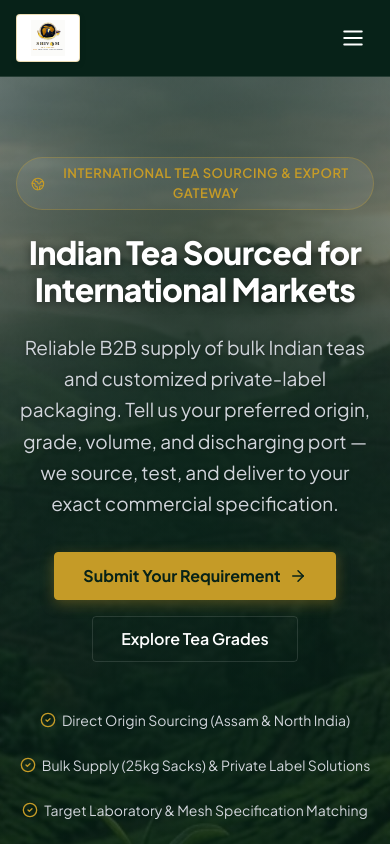
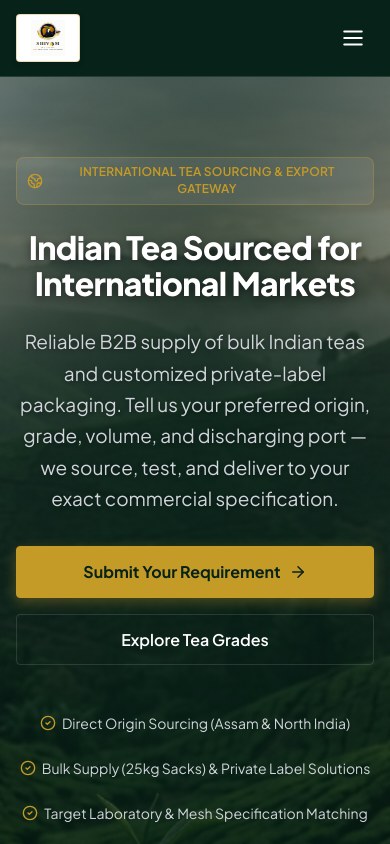
Before and after one commit to sarthaksarvaiya/shivom-global-website, a React (Vite) app: page / in a window 390 px wide. Shown: the top 844 px of the page. Built offline with nearby package versions, Linux system fonts and the light colour scheme.

Commit message:
fix(responsive): resolve mobile horizontal overflow and form CTA text wrapping

```diff
--- a/src/components/home/GradeMatrix.tsx
+++ b/src/components/home/GradeMatrix.tsx
@@ -155,7 +155,7 @@ export const GradeMatrix: React.FC<GradeMatrixProps> = ({ onSelectGrade }) => {
         </div>
 
         {/* Active Grade Deep-Dive Spotlight Card */}
-        <div className="card" style={{ padding: 'var(--space-8)', maxWidth: '960px', margin: '0 auto' }}>
+        <div className="card grade-spotlight-card" style={{ maxWidth: '960px', margin: '0 auto' }}>
           <div style={{ display: 'grid', gridTemplateColumns: '1fr 1fr', gap: 'var(--space-8)' }} className="grade-spotlight-grid">
 
             {/* Left Column: Grade Overview & Sizing */}
@@ -240,8 +240,10 @@ export const GradeMatrix: React.FC<GradeMatrixProps> = ({ onSelectGrade }) => {
                   className="btn btn-primary"
                   style={{ width: '100%', justifyContent: 'center' }}
                 >
-                  <span>Request Quotation for {activeGrade.code} Grade</span>
-                  <ArrowRight size={16} />
+                  <span style={{ display: 'inline-flex', alignItems: 'center', justifyContent: 'center', gap: '8px', flexWrap: 'wrap' }}>
+                    <span>Request Quotation for {activeGrade.code} Grade</span>
+                    <ArrowRight size={16} style={{ flexShrink: 0 }} />
+                  </span>
                 </button>
               </div>
             </div>
--- a/src/components/home/HeroSection.tsx
+++ b/src/components/home/HeroSection.tsx
@@ -77,18 +77,10 @@ export const HeroSection: React.FC<HeroSectionProps> = ({
         <div style={{ maxWidth: '880px', margin: '0 auto', textAlign: 'center' }}>
 
           {/* Trust Eyebrow Badge */}
-          <div style={{
-            display: 'inline-flex',
-            alignItems: 'center',
-            gap: '8px',
-            backgroundColor: 'rgba(255, 255, 255, 0.08)',
-            border: '1px solid rgba(197, 155, 39, 0.3)',
-            padding: '6px 14px',
-            borderRadius: 'var(--radius-full)',
-            marginBottom: 'var(--space-6)'
-          }}>
-            <Globe2 size={16} color="var(--color-accent-gold)" />
-            <span style={{ fontSize: '0.8125rem', fontWeight: 600, color: 'var(--color-accent-gold)', letterSpacing: '0.04em', textTransform: 'uppercase' }}>
+          {/* Trust Eyebrow Badge */}
+          <div className="hero-eyebrow-badge">
+            <Globe2 size={16} color="var(--color-accent-gold)" style={{ flexShrink: 0 }} />
+            <span>
               International Tea Sourcing & Export Gateway
             </span>
           </div>
@@ -106,7 +98,7 @@ export const HeroSection: React.FC<HeroSectionProps> = ({
           </p>
 
           {/* Dual Action CTAs */}
-          <div style={{ display: 'flex', justifyContent: 'center', gap: 'var(--space-4)', flexWrap: 'wrap', marginBottom: 'var(--space-12)' }}>
+          <div className="hero-cta-group" style={{ display: 'flex', justifyContent: 'center', gap: 'var(--space-4)', flexWrap: 'wrap', marginBottom: 'var(--space-12)' }}>
             <a
               href="#requirement-form"
               onClick={(e) => {
@@ -142,16 +134,16 @@ export const HeroSection: React.FC<HeroSectionProps> = ({
 
           {/* Core Trust Anchors */}
           <div style={{ display: 'flex', justifyContent: 'center', flexWrap: 'wrap', gap: 'var(--space-6)', color: 'var(--text-inverse-muted)', fontSize: '0.875rem' }}>
-            <div style={{ display: 'flex', alignItems: 'center', gap: '6px' }}>
-              <CheckCircle2 size={16} color="var(--color-accent-gold)" />
+            <div style={{ display: 'flex', alignItems: 'flex-start', gap: '6px' }}>
+              <CheckCircle2 size={16} color="var(--color-accent-gold)" style={{ flexShrink: 0, marginTop: '2px' }} />
               <span>Direct Origin Sourcing (Assam & North India)</span>
             </div>
-            <div style={{ display: 'flex', alignItems: 'center', gap: '6px' }}>
-              <CheckCircle2 size={16} color="var(--color-accent-gold)" />
+            <div style={{ display: 'flex', alignItems: 'flex-start', gap: '6px' }}>
+              <CheckCircle2 size={16} color="var(--color-accent-gold)" style={{ flexShrink: 0, marginTop: '2px' }} />
               <span>Bulk Supply (25kg Sacks) & Private Label Solutions</span>
             </div>
-            <div style={{ display: 'flex', alignItems: 'center', gap: '6px' }}>
-              <CheckCircle2 size={16} color="var(--color-accent-gold)" />
+            <div style={{ display: 'flex', alignItems: 'flex-start', gap: '6px' }}>
+              <CheckCircle2 size={16} color="var(--color-accent-gold)" style={{ flexShrink: 0, marginTop: '2px' }} />
               <span>Target Laboratory & Mesh Specification Matching</span>
             </div>
           </div>
@@ -159,6 +151,7 @@ export const HeroSection: React.FC<HeroSectionProps> = ({
 
         {/* Commercial Pillar Strip (Zero Fake Counters) */}
         <div
+          className="hero-pillars-grid"
           style={{
             marginTop: 'var(--space-16)',
             paddingTop: 'var(--space-8)',
--- a/src/components/layout/SiteFooter.tsx
+++ b/src/components/layout/SiteFooter.tsx
@@ -205,7 +205,7 @@ export const SiteFooter: React.FC = () => {
             © 2026 <strong>SHIVOM GLOBAL</strong>. All rights reserved. Registered Indian Enterprise.
           </div>
 
-          <div style={{ display: 'flex', alignItems: 'center', gap: 'var(--space-4)' }}>
+          <div style={{ display: 'flex', alignItems: 'center', gap: 'var(--space-4)', flexWrap: 'wrap' }}>
             <span className="spec-badge" style={{ backgroundColor: 'rgba(255, 255, 255, 0.06)', color: 'var(--color-gold-sheen)' }}>
               "Buyer-First, Inventory-Last" (DEC-001)
             </span>
--- a/src/styles/index.css
+++ b/src/styles/index.css
@@ -198,13 +198,53 @@ small, .text-sm {
   font-family: var(--font-primary);
   font-size: 0.9375rem;
   font-weight: var(--weight-semibold);
-  line-height: 1;
+  line-height: 1.35;
   text-decoration: none;
   border-radius: var(--radius-sm);
   cursor: pointer;
   transition: all var(--transition-normal);
   border: 1px solid transparent;
-  white-space: nowrap;
+  max-width: 100%;
+  box-sizing: border-box;
+  text-align: center;
+  min-height: 44px;
+}
+
+.btn svg {
+  flex-shrink: 0;
+}
+
+/* Preserve desktop compactness where space permits */
+@media (min-width: 769px) {
+  .btn:not(.btn-wrap):not([style*="width: 100%"]):not([style*="width:100%"]):not(.btn-requirement-submit) {
+    white-space: nowrap;
+  }
+}
+
+/* Mobile & narrow viewports: allow graceful text wrap and auto-adapting height */
+@media (max-width: 768px) {
+  .btn {
+    white-space: normal;
+    overflow-wrap: break-word;
+    word-break: normal;
+    line-height: 1.35;
+    min-height: 44px;
+    height: auto;
+  }
+
+  .btn-lg {
+    padding: 12px 18px;
+    font-size: 0.9375rem;
+  }
+
+  .btn-sm {
+    padding: 8px 14px;
+    font-size: 0.8125rem;
+  }
+
+  .btn-mobile-full {
+    width: 100%;
+  }
 }
 
 .btn:focus-visible {
@@ -256,6 +296,28 @@ small, .text-sm {
 .btn-lg {
   padding: 14px 28px;
   font-size: 1rem;
+}
+
+/* Dedicated High-Priority Requirement Submit CTA */
+.btn-requirement-submit {
+  width: 100% !important;
+  max-width: 100% !important;
+  white-space: normal !important;
+  overflow-wrap: break-word !important;
+  word-break: normal !important;
+  height: auto !important;
+  min-height: 48px !important;
+  padding: 14px 20px !important;
+  line-height: 1.35 !important;
+  text-align: center !important;
+  box-sizing: border-box !important;
+}
+
+@media (max-width: 480px) {
+  .btn-requirement-submit {
+    padding: 12px 14px !important;
+    font-size: 0.9375rem !important;
+  }
 }
 
 /* Mobile full-width helper */
@@ -481,6 +543,111 @@ small, .text-sm {
 }
 
 /* --------------------------------------------------------------------------
+   RESPONSIVE COMPONENT ADJUSTMENTS (MOBILE, TABLET, DESKTOP)
+   -------------------------------------------------------------------------- */
+
+/* Responsive Card Paddings across major interactive sections */
+.requirement-form-card,
+.grade-spotlight-card,
+.tea-catalog-card,
+.private-label-packaging-card {
+  padding: var(--space-8);
+  box-sizing: border-box;
+}
+
+@media (max-width: 768px) {
+  .requirement-form-card,
+  .grade-spotlight-card,
+  .tea-catalog-card,
+  .private-label-packaging-card {
+    padding: var(--space-5);
+  }
+
+  /* Prevent iOS Safari from auto-zooming on focus while keeping touch comfort */
+  .form-input,
+  .form-select,
+  .form-textarea {
+    font-size: 16px;
+    padding: 12px 14px;
+  }
+}
+
+@media (max-width: 480px) {
+  .requirement-form-card,
+  .grade-spotlight-card,
+  .tea-catalog-card,
+  .private-label-packaging-card {
+    padding: var(--space-4);
+  }
+
+  .hero-cta-group {
+    flex-direction: column;
+    align-items: stretch;
+  }
+
+  .hero-cta-group .btn {
+    width: 100%;
+  }
+
+  .hero-pillars-grid {
+    grid-template-columns: 1fr !important;
+    gap: var(--space-4) !important;
+  }
+}
+
+/* Hero Eyebrow Trust Badge — Mobile Responsive */
+.hero-eyebrow-badge {
+  display: inline-flex;
+  align-items: center;
+  justify-content: center;
+  gap: 8px;
+  background-color: rgba(255, 255, 255, 0.08);
+  border: 1px solid rgba(197, 155, 39, 0.3);
+  padding: 6px 14px;
+  border-radius: var(--radius-full);
+  margin-bottom: var(--space-6);
+  max-width: 100%;
+  box-sizing: border-box;
+}
+
+.hero-eyebrow-badge span {
+  font-size: 0.8125rem;
+  font-weight: 600;
+  color: var(--color-accent-gold);
+  letter-spacing: 0.04em;
+  text-transform: uppercase;
+  line-height: 1.4;
+  text-align: center;
+}
+
+@media (max-width: 480px) {
+  .hero-eyebrow-badge {
+    border-radius: var(--radius-md);
+    padding: 6px 10px;
+  }
+
+  .hero-eyebrow-badge span {
+    font-size: 0.75rem;
+    letter-spacing: 0.02em;
+  }
+}
+
+/* Universal Layout Overflow Defenses */
+.grid > *,
+.card,
+.form-group,
+button,
+input,
+select,
+textarea {
+  min-width: 0;
+}
+
+p, span, h1, h2, h3, h4, h5, h6, a, label {
+  overflow-wrap: break-word;
+}
+
+/* --------------------------------------------------------------------------
    ACCESSIBILITY & REDUCED MOTION
    -------------------------------------------------------------------------- */
 @media (prefers-reduced-motion: reduce) {
```
Also changed, not shown: src/components/home/BuyerRequirementForm.tsx (+14 -12 lines), src/components/home/PrivateLabelSection.tsx (+7 -4 lines), src/components/home/TeaCatalog.tsx (+7 -6 lines).
